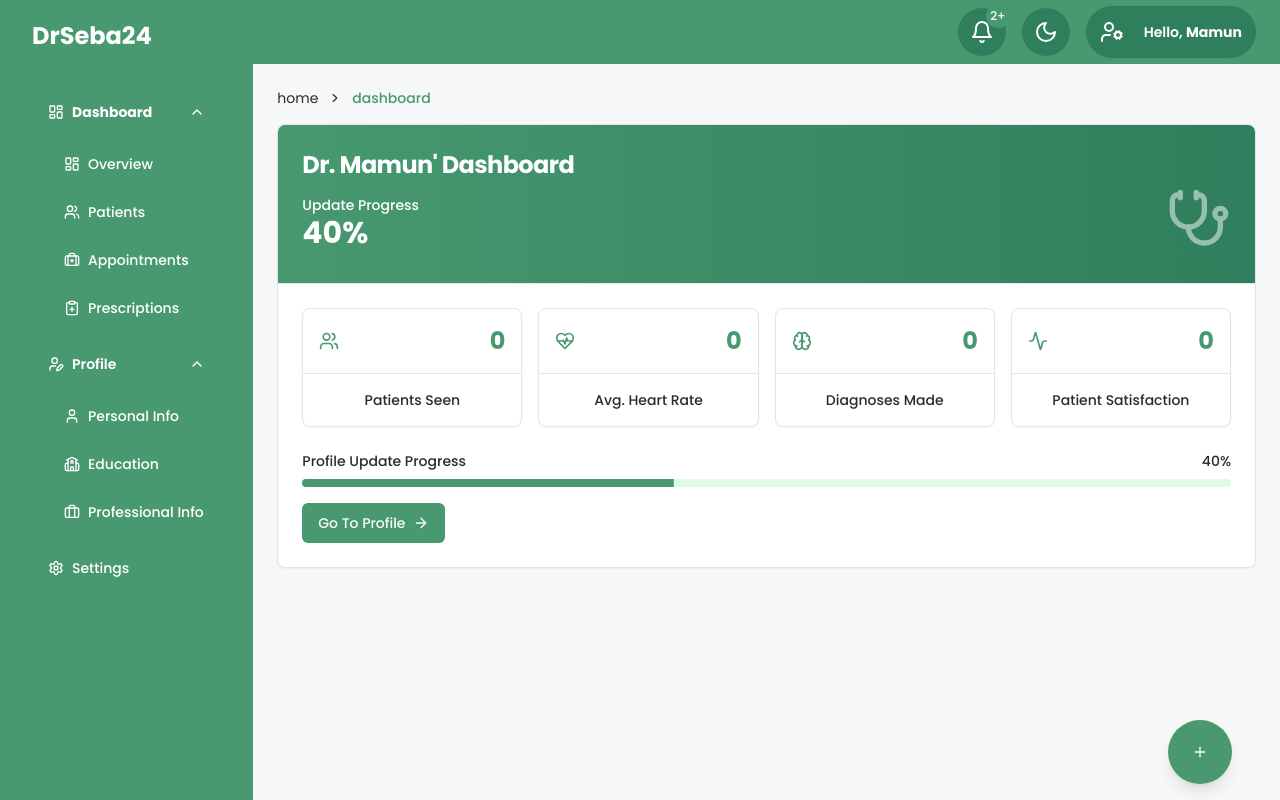
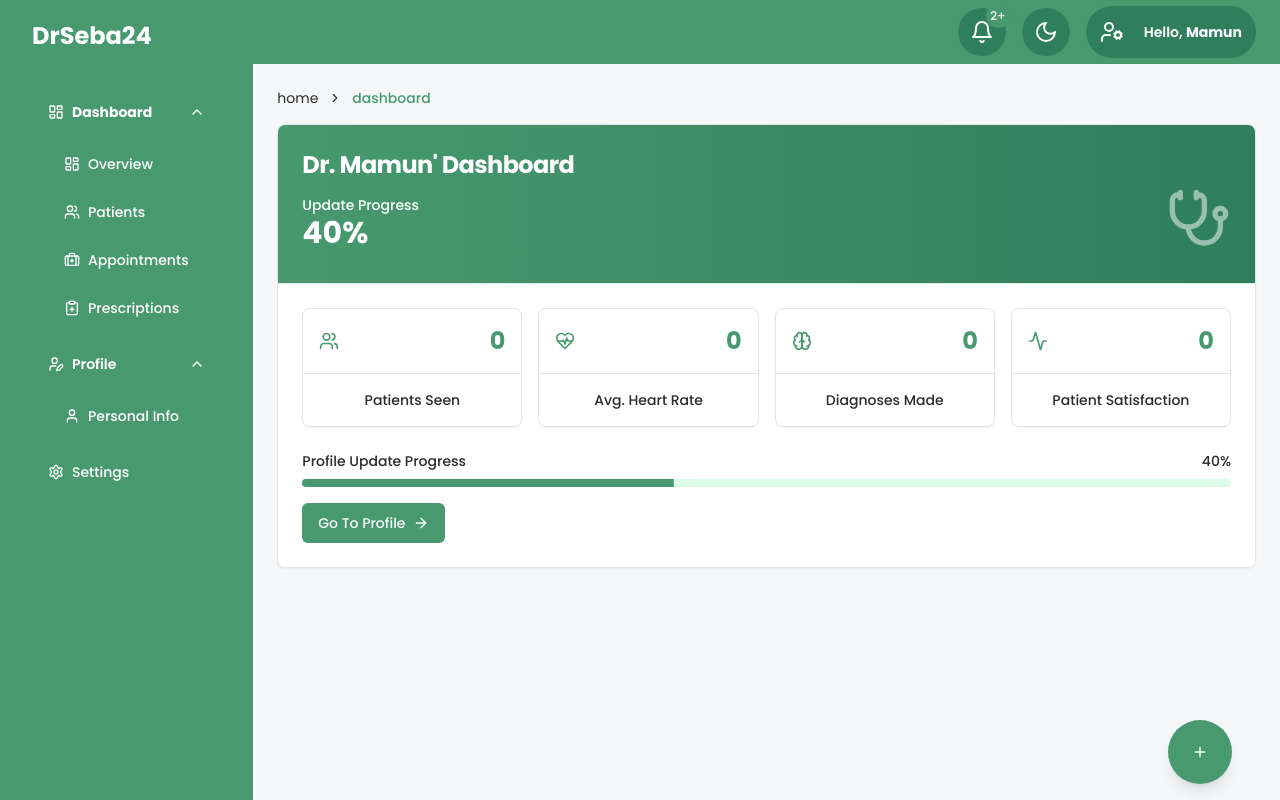
Before and after one commit to MamunKhan71/drseba24, a React (Vite) app: page /dashboard in a window 1280 px wide. Built offline with nearby package versions, Linux system fonts and the light colour scheme.

Commit message:
:bulb:Updated the website name

```diff
--- a/src/components/Layout/MainLayout.tsx
+++ b/src/components/Layout/MainLayout.tsx
@@ -98,8 +98,8 @@ export default function MainLayout() {
     })
     const dashboardProfile: DashboardProfile[] = [
         { icon: User, name: 'Personal Info', href: '/dashboard/profile' },
-        { icon: School, name: 'Education', href: '/dashboard/doctors/profile' },
-        { icon: Briefcase, name: 'Professional Info', href: '/dashboard/edit-profile' },
+        // { icon: School, name: 'Education', href: '/dashboard/doctors/profile' },
+        // { icon: Briefcase, name: 'Professional Info', href: '/dashboard/edit-profile' },
         // { icon: BookmarkCheck, name: 'Settings', href: '/dashboard/my-bookings' },
     ]
 
```
